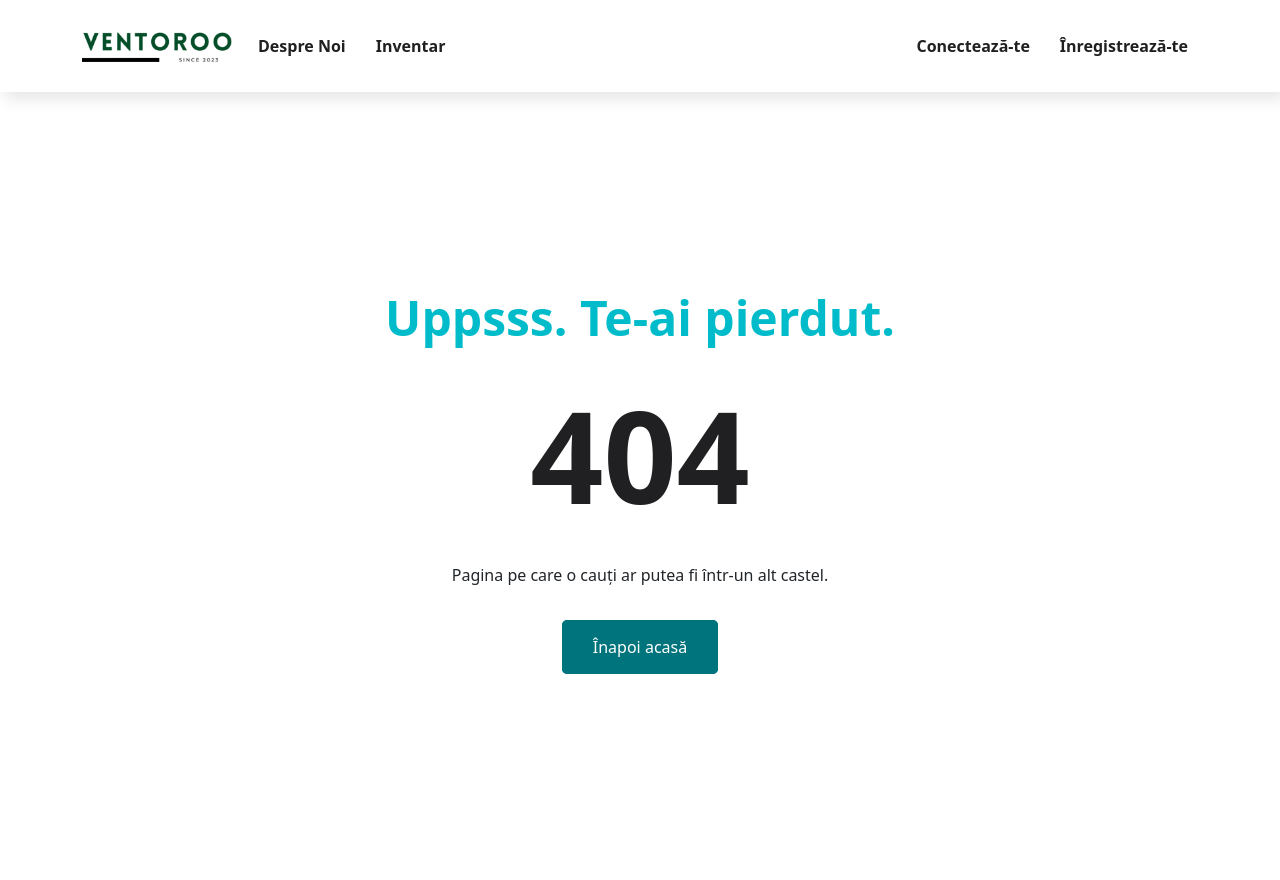
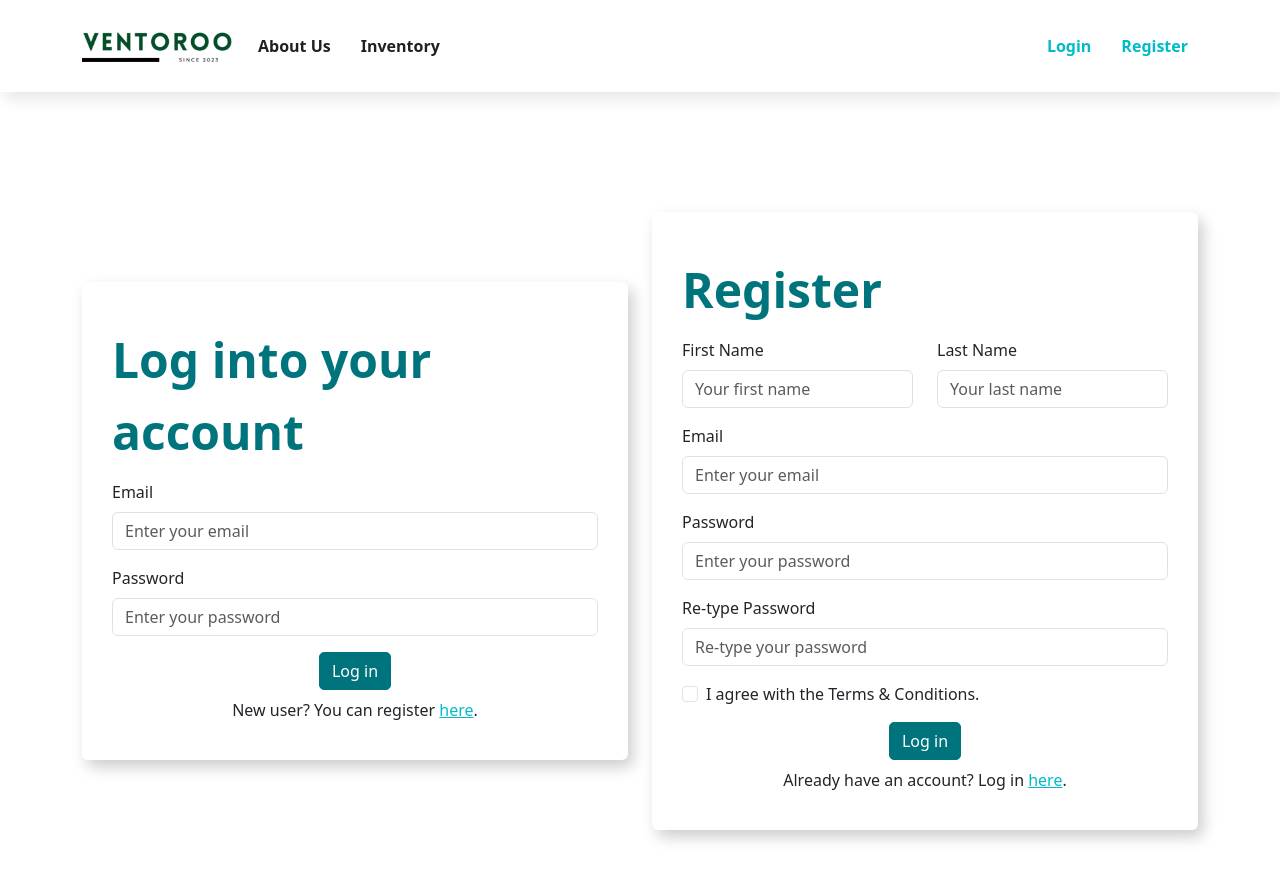
Before and after one commit to armeanaalexandru/inventory-managemant-system, a React (Vite) app: page /authentication in a window 1280 px wide. Before the commit this address had no page. Shown: the top 880 px of the page. Built offline with nearby package versions, Linux system fonts and the light colour scheme.

Commit message:
feat: login/register/inventory

```diff
--- a/package.json
+++ b/package.json
@@ -11,6 +11,7 @@
   },
   "dependencies": {
     "bootstrap": "^5.3.2",
+    "bootstrap-icons": "^1.11.2",
     "react": "^18.2.0",
     "react-bootstrap": "^2.9.1",
     "react-dom": "^18.2.0",
--- a/src/components/App.css
+++ b/src/components/App.css
@@ -24,6 +24,14 @@ img {
 .section {
   margin-top: 70px;
   margin-bottom: 70px;
+}
+
+.card {
+  background-color: var(--white);
+  border: none !important;
+  border-radius: 15px;
+  padding: 30px;
+  box-shadow: 5px 7px 15px 0px rgba(0, 0, 0, 0.2);
 }
 
 .mainTitle {
@@ -56,3 +64,6 @@ img {
 .active {
   color: var(--egg-blue) !important;
 }
+
+@media only screen and (max-width: 992px) {
+}
--- a/src/components/App.jsx
+++ b/src/components/App.jsx
@@ -1,8 +1,9 @@
+import "bootstrap-icons/font/bootstrap-icons.css";
 import { BrowserRouter, Routes, Route } from "react-router-dom";
 import { MainNav } from "../components/Navigation/Navigation";
 import { Home } from "../features/Home/Home";
 import { AboutUs } from "../features/AboutUs/AboutUs";
-import { LogIn } from "../features/LogIn/LogIn";
+import { Authentication } from "../features/Authentication/Authentication";
 import { InventoryList } from "../features/InventoryList/InventoryList";
 import { NotFound } from "../features/NotFound/NotFound";
 
@@ -14,9 +15,9 @@ export default function App() {
       <MainNav />
       <Routes>
         <Route path="/" element={<Home />} />
-        <Route path="inventar" element={<InventoryList />} />
-        <Route path="despre-noi" element={<AboutUs />} />
-        <Route path="log-in" element={<LogIn />} />
+        <Route path="inventory" element={<InventoryList />} />
+        <Route path="about-us" element={<AboutUs />} />
+        <Route path="authentication" element={<Authentication />} />
         <Route path="*" element={<NotFound />} />
       </Routes>
     </BrowserRouter>
--- a/src/components/Navigation/Navigation.jsx
+++ b/src/components/Navigation/Navigation.jsx
@@ -21,12 +21,12 @@ export function MainNav() {
         <Navbar.Toggle aria-controls="basic-navbar-nav" className="border-0" />
         <Navbar.Collapse id="basic-navbar-nav">
           <Nav className={`me-auto ${styles.mainNavigation}`}>
-            <NavLink to="/despre-noi">Despre Noi</NavLink>
-            <NavLink to="/inventar">Inventar</NavLink>
+            <NavLink to="/about-us">About Us</NavLink>
+            <NavLink to="/inventory">Inventory</NavLink>
           </Nav>
           <Nav className={styles.authNavigation}>
-            <NavLink to="/log-in">Conectează-te</NavLink>
-            <NavLink to="/register">Înregistrează-te</NavLink>
+            <NavLink to="/authentication">Login</NavLink>
+            <NavLink to="/authentication">Register</NavLink>
           </Nav>
         </Navbar.Collapse>
       </Container>
--- /dev/null
+++ b/src/features/Authentication/Authentication.jsx
@@ -0,0 +1,120 @@
+import { useState } from "react";
+import { NavLink } from "react-router-dom";
+import { Container, Row, Col, Form, Button } from "react-bootstrap";
+import styles from "./Authentication.module.css";
+
+export function Authentication() {
+  return (
+    <>
+      <section className="introSection">
+        <Container>
+          <Row className="justify-content-center align-items-center">
+            <Col lg={6}>
+              <div className="h-100 ">
+                <div className="card">
+                  <p className="mainTitle">Log into your account</p>
+                  <Form>
+                    <Form.Group className="mb-3" controlId="logInEmail">
+                      <Form.Label>Email</Form.Label>
+                      <Form.Control
+                        type="email"
+                        placeholder="Enter your email"
+                      />
+                    </Form.Group>
+                    <Form.Group className="mb-3" controlId="loginPassword">
+                      <Form.Label>Password</Form.Label>
+                      <Form.Control
+                        type="password"
+                        placeholder="Enter your password"
+                      />
+                    </Form.Group>
+                    <div className="text-center">
+                      <Button
+                        type="submit"
+                        className={styles.authenticationButton}
+                      >
+                        Log in
+                      </Button>
+                      <p className="my-2">
+                        New user? You can register{" "}
+                        <NavLink to="#">here</NavLink>.
+                      </p>
+                    </div>
+                  </Form>
+                </div>
+              </div>
+            </Col>
+            <Col lg={6}>
+              <div className="h-100 ">
+                <div className="card">
+                  <p className="mainTitle">Register</p>
+                  <Form>
+                    <Row>
+                      <Col>
+                        <Form.Group
+                          className="mb-3"
+                          controlId="registerFirstName"
+                        >
+                          <Form.Label>First Name</Form.Label>
+                          <Form.Control placeholder="Your first name" />
+                        </Form.Group>
+                      </Col>
+                      <Col>
+                        <Form.Group
+                          className="mb-3"
+                          controlId="registerLastName"
+                        >
+                          <Form.Label>Last Name</Form.Label>
+                          <Form.Control placeholder="Your last name" />
+                        </Form.Group>
+                      </Col>
+                    </Row>
+                    <Form.Group className="mb-3" controlId="formGroupEmail">
+                      <Form.Label>Email</Form.Label>
+                      <Form.Control
+                        type="email"
+                        placeholder="Enter your email"
+                      />
+                    </Form.Group>
+                    <Form.Group className="mb-3" controlId="registerPassword">
+                      <Form.Label>Password</Form.Label>
+                      <Form.Control
+                        type="password"
+                        placeholder="Enter your password"
+                      />
+                    </Form.Group>
+                    <Form.Group className="mb-3" controlId="registerRePassword">
+                      <Form.Label>Re-type Password</Form.Label>
+                      <Form.Control
+                        type="password"
+                        placeholder="Re-type your password"
+                      />
+                    </Form.Group>
+                    <Form.Group className="mb-3" id="registerTerms">
+                      <Form.Check
+                        type="checkbox"
+                        label="I agree with the Terms & Conditions."
+                      />
+                    </Form.Group>
+                    <div className="text-center">
+                      <Button
+                        type="submit"
+                        className={styles.authenticationButton}
+                      >
+                        Log in
+                      </Button>
+                      <p className="my-2">
+                        Already have an account? Log in{" "}
+                        <NavLink to="#">here</NavLink>.
+                      </p>
+                    </div>
+                  </Form>
+                </div>
+              </div>
+            </Col>
+          </Row>
+        </Container>
+      </section>
+    </>
+  );
+}
--- /dev/null
+++ b/src/features/Authentication/Authentication.module.css
@@ -0,0 +1,12 @@
+.authenticationButton {
+  background-color: var(--teal) !important;
+  color: var(--white) !important;
+  text-decoration: none !important;
+  border: 1px solid var(--teal) !important;
+  border-radius: 5px !important;
+
+  &:hover {
+    background-color: var(--white) !important;
+    color: var(--teal) !important;
+  }
+}
--- a/src/features/Home/Home.jsx
+++ b/src/features/Home/Home.jsx
@@ -1,10 +1,7 @@
 import { useState, useRef } from "react";
 import { NavLink } from "react-router-dom";
+import { Container, Row, Col } from "react-bootstrap";
 import styles from "./Home.module.css";
-
-import Container from "react-bootstrap/Container";
-import Row from "react-bootstrap/Row";
-import Col from "react-bootstrap/Col";
 
 export function Home() {
   return (
@@ -13,23 +10,19 @@ export function Home() {
         <Row>
           <Col lg={{ order: "last" }}>
             <div className="h-100 d-flex justify-content-center align-items-center">
-              <img
-                src="./images/placeholder-img.png"
-                alt="placeholder"
-                className={styles.brandLogo}
-              />
+              <img src="./images/placeholder-img.png" alt="placeholder" />
             </div>
           </Col>
           <Col lg={{ span: 5, order: "first" }}>
-            <h1 className="mainTitle">Control total al inventarului tău</h1>
+            <h1 className="mainTitle">Total control of your inventory</h1>
             <p className="mainDescription">
-              Simplu de utilizat și extrem de intuitiv, Ventoroo optimizează
-              procesele de monitorizare și administrare a produselor într-un mod
-              care îți aduce eficiență în activitatea zilnică.
+              Easy to use and highly intuitive, Ventoroo optimizes the processes
+              of monitoring and managing products in a way that brings
+              efficiency to your daily operations.
             </p>
 
-            <NavLink className="primaryButton" to="/log-in">
-              Începe acum
+            <NavLink className="primaryButton" to="/authentication">
+              Start Now
             </NavLink>
           </Col>
         </Row>
--- a/src/features/LogIn/LogIn.jsx
+++ /dev/null
@@ -1,10 +0,0 @@
-import { useState, useRef } from "react";
-import styles from "./LogIn.module.css";
-
-export function LogIn() {
-  return (
-    <>
-      <h1>Log In</h1>
-    </>
-  );
-}
--- a/src/features/NotFound/NotFound.jsx
+++ b/src/features/NotFound/NotFound.jsx
@@ -8,12 +8,12 @@ export function NotFound() {
     <Container className="vh-100 d-flex align-items-center justify-content-center">
       <Row>
         <Col className="text-center">
-          <h1 className={styles.notFoundTitle}>Uppsss. Te-ai pierdut.</h1>
+          <h1 className={styles.notFoundTitle}>Oops. You are lost.</h1>
           <p className={styles.notFoundNumbers}>404</p>
-          <p>Pagina pe care o cauți ar putea fi într-un alt castel.</p>
+          <p>The page you are looking for might be in another castle.</p>
           <div className="my-5">
             <NavLink className="primaryButton" to="/">
-              Înapoi acasă
+              Back home
             </NavLink>
           </div>
         </Col>
```
Also changed, not shown: src/features/InventoryList/InventoryList.jsx (+53 -1 lines), src/features/LogIn/LogIn.module.css (deleted), 1 other file (tests, documents, lock files or other folders).
